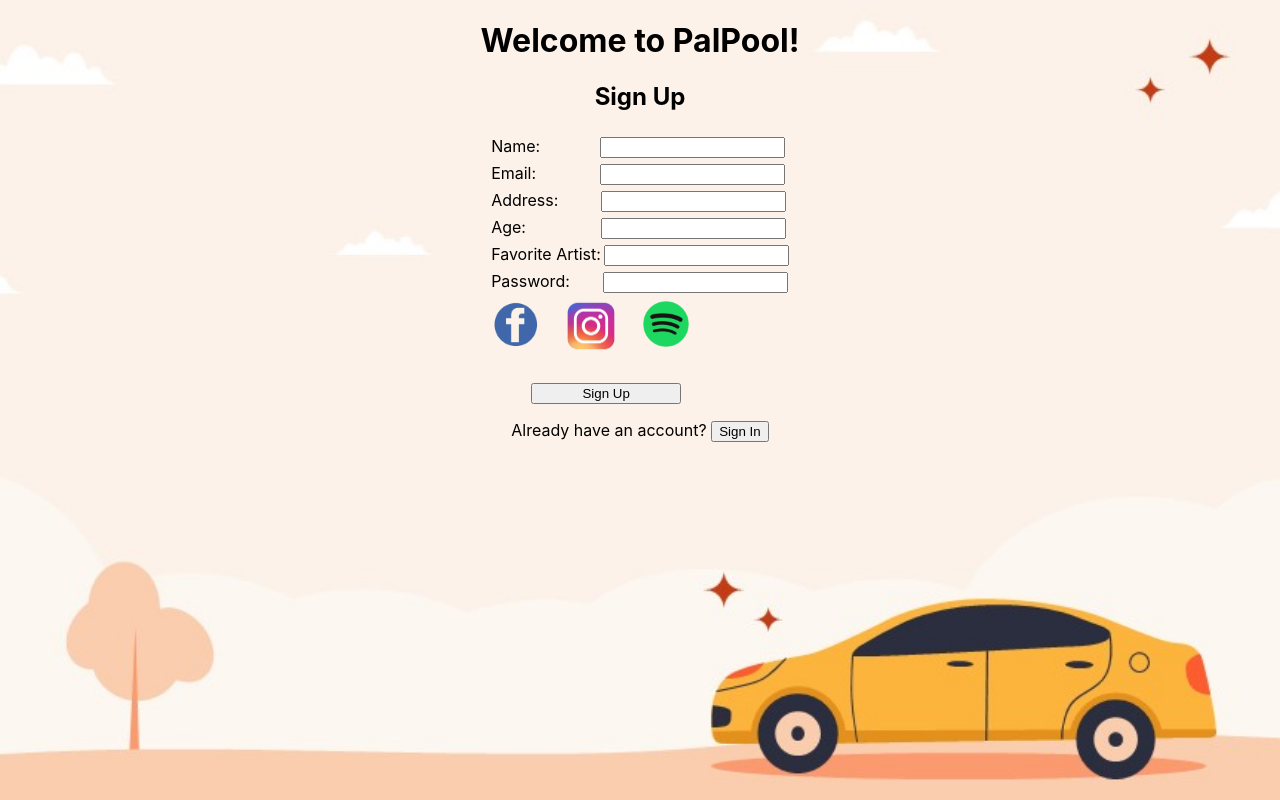
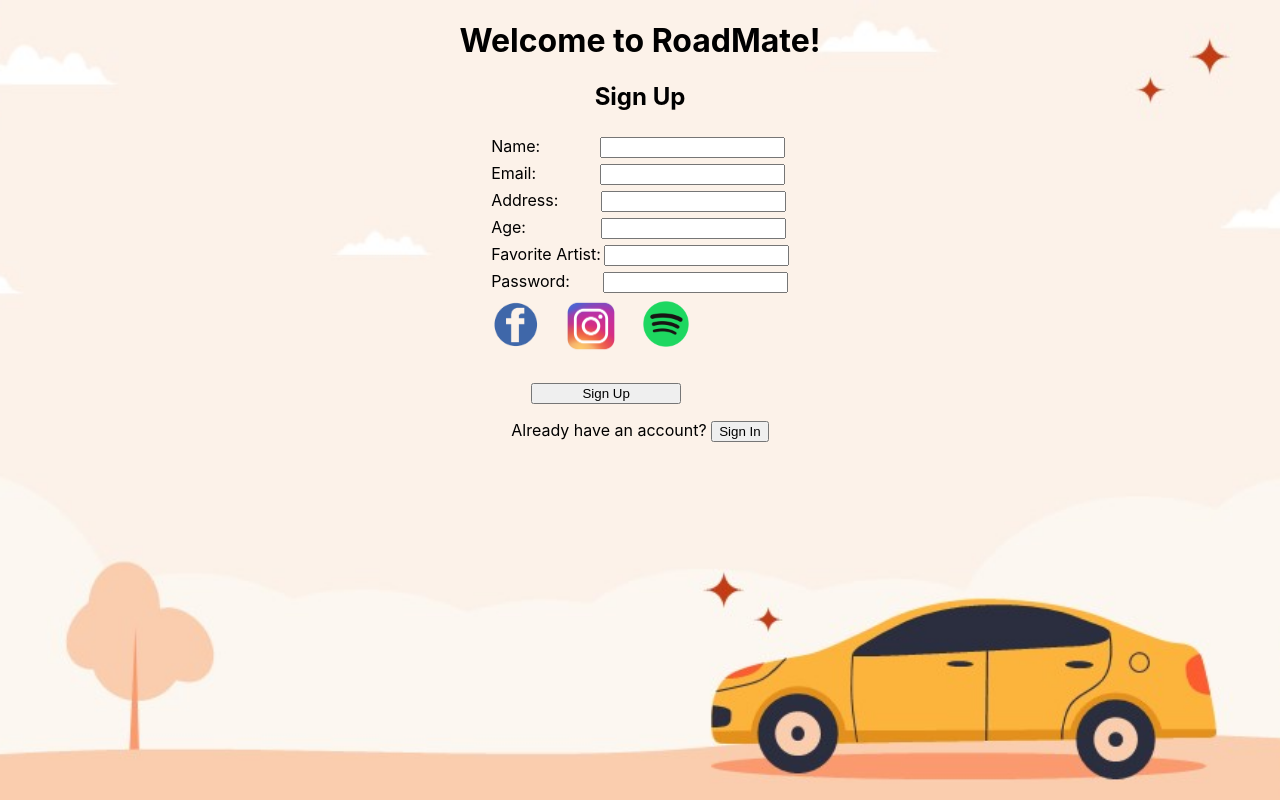
Before and after one commit to OmerErben/Hackathon2023CityZone, a React (Create React App) app: page / in a window 1280 px wide. Built offline with nearby package versions, Linux system fonts and the light colour scheme.

Commit message:
new logo

```diff
--- a/public/index.html
+++ b/public/index.html
@@ -2,7 +2,7 @@
 <html lang="en">
   <head>
     <meta charset="utf-8" />
-    <link rel="icon" href="%PUBLIC_URL%/favicon.ico" />
+    <link rel="icon" href="%PUBLIC_URL%/appLogo.ico" />
     <meta name="viewport" content="width=device-width, initial-scale=1" />
     <meta name="theme-color" content="#000000" />
     <meta
--- a/src/App.js
+++ b/src/App.js
@@ -4,7 +4,7 @@ import './App.css';
 function App() {
     return (
         <div className="App">
-            <h1>Welcome to PalPool!</h1>
+            <h1>Welcome to RoadMate!</h1>
             <div className="container"> {/* Add the class name */}
               <AuthenticationPage />
             </div>
```
Also changed, not shown: 1 other file (tests, documents, lock files or other folders).
